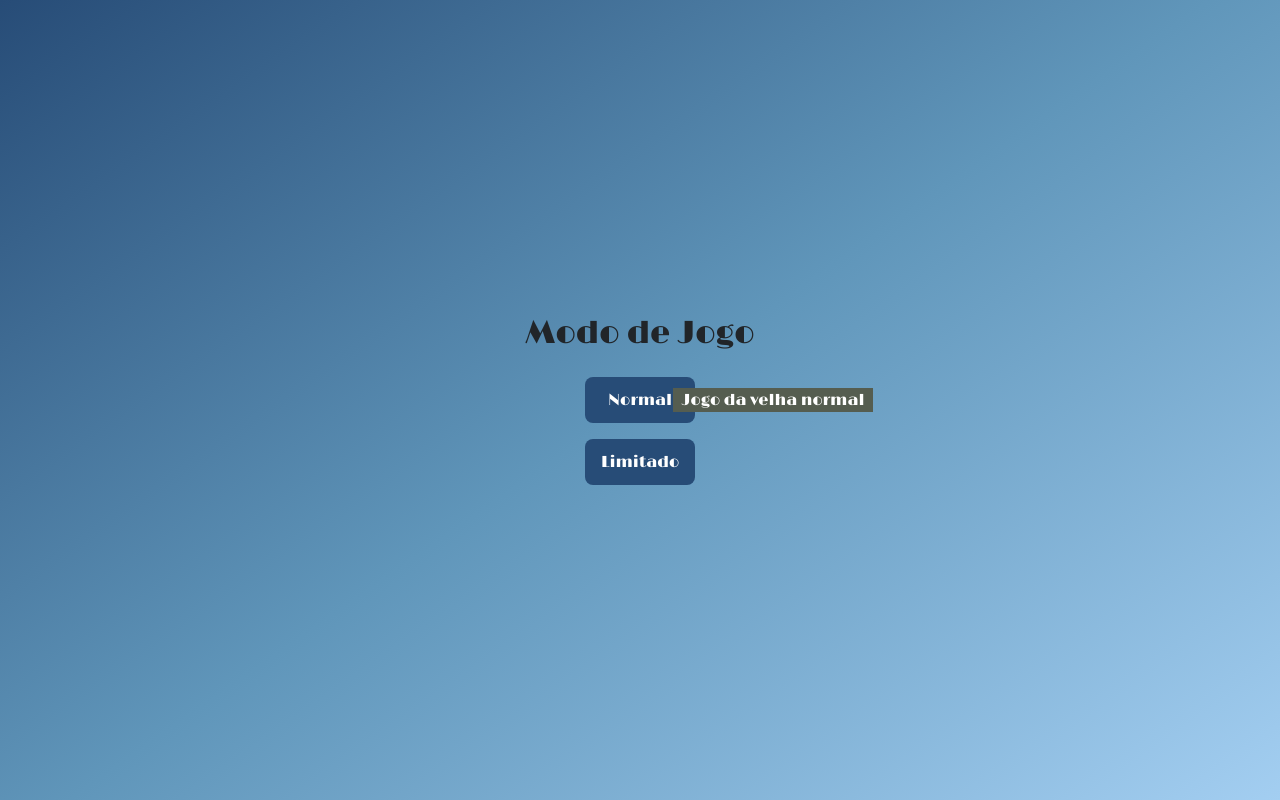
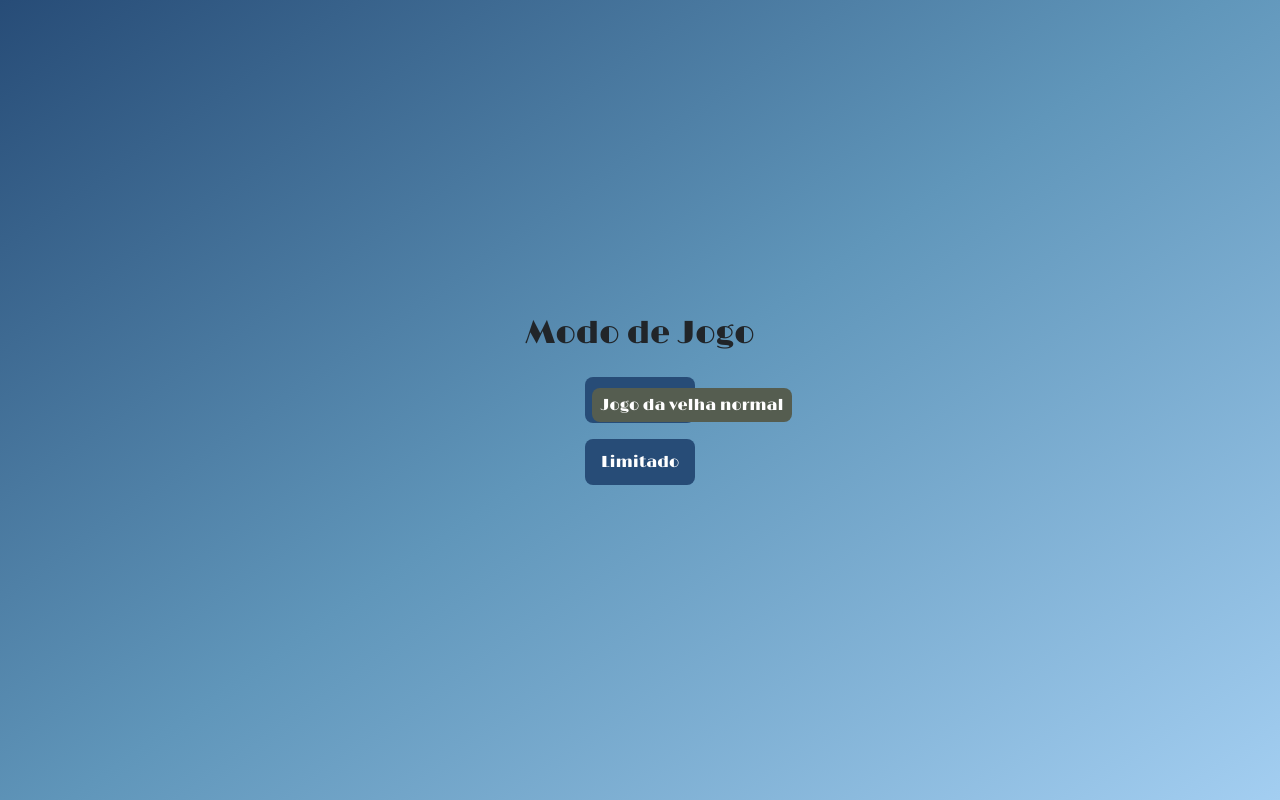
Before and after one commit to Oseias-Augusto/Tic-Tac-Toe-React-, a React (Vite) app: page / in a window 1280 px wide. In both pictures the pointer is over the button "Normal". Built offline with nearby package versions, Linux system fonts and the light colour scheme.

Commit message:
Update styles.module.css

```diff
--- a/src/stylesComp/styles.module.css
+++ b/src/stylesComp/styles.module.css
@@ -103,7 +103,10 @@
 .resetNo:hover::after {
   content: "Jogo da velha normal";
   background-color: #555D50;
+  padding: 5px;
+  border-radius: 0.5rem;
   opacity: 1;
+  left: 5px;
   width: 200px;
   height: auto;
   text-align: center;
@@ -113,8 +116,11 @@
 .resetLi:hover::after{
   content: "Apenas 3 peças por jogador";
   background-color: #555D50;
+  padding: 5px;
+  border-radius: 0.5rem;
   opacity: 1;
-  width: 200px;
+  left: 5px;
+  width: 300px;
   height: auto;
   text-align: center;
 /*   pointer-events: none; */
```
